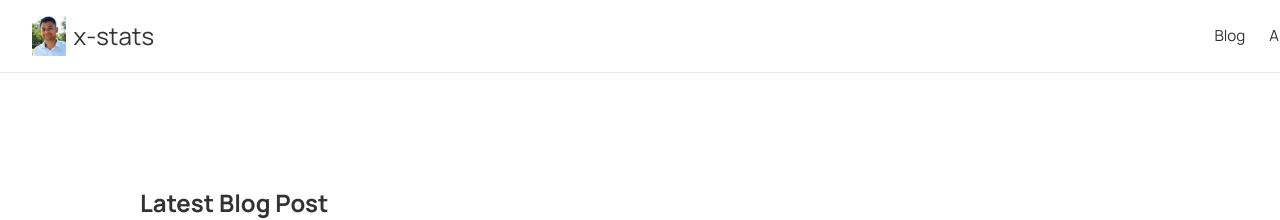
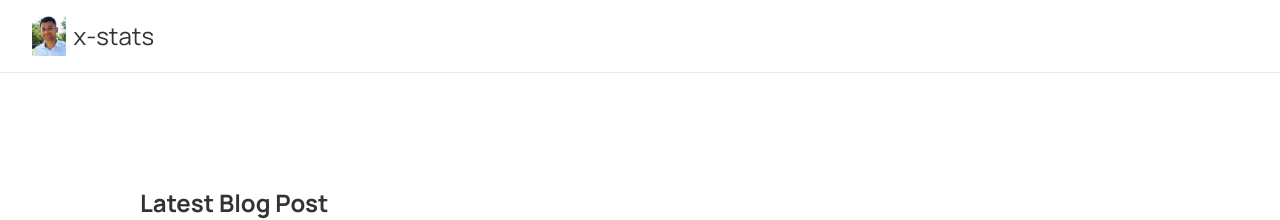
Before and after one commit to u3mukher/x-stats, a Jekyll site: the page built from index.md, in a window 1280 px wide. Shown: the top 220 px of the page. Built offline with Jekyll 4.4.1, drawn with Linux system fonts in a browser that asks for light colours.

Commit message:
Update custom.css

```diff
--- a/assets/css/custom.css
+++ b/assets/css/custom.css
@@ -4,7 +4,7 @@
 body {
   font-family: 'Manrope', sans-serif;
   margin: 0;
-  padding-top: 100px; /* for fixed header */
+  padding-top: 100px; /* for the fixed header */
   line-height: 1.6;
   color: #333333;
   background-color: #ffffff;
@@ -85,7 +85,7 @@ h1, h2, h3, h4, h5, h6 {
   margin-bottom: 0;
 }
 
-/* Custom Navigation */
+/* Custom Nav */
 .custom-nav {
   display: none;
 }
@@ -114,7 +114,7 @@ h1, h2, h3, h4, h5, h6 {
   color: #333333;
   font-weight: normal;
   white-space: nowrap;
-  font-size: 0.95em; /* Adjust if needed to fit */
+  font-size: 0.95em; /* Adjust if needed */
 }
 
 .custom-nav a:hover {
@@ -202,32 +202,10 @@ main {
   background-color: #005fa3;
 }
 
+/* Show Back-to-Top button always */
 @media (min-width: 768px) {
   .back-to-top {
     display: block;
-  }
-
-  /* On larger screens, hide hamburger and show nav inline */
-  .menu-toggle-label {
-    display: none;
-  }
-
-  .menu-toggle-checkbox:checked ~ .custom-nav,
-  .menu-toggle-checkbox ~ .custom-nav {
-    display: block;
-    position: static;
-    background: none;
-    border: none;
-    padding: 0;
-  }
-
-  .custom-nav ul {
-    flex-direction: row;
-    gap: 1.5em; /* Adjust gap if still cut off. If needed, reduce to 1em or 0.5em */
-  }
-
-  .custom-nav a {
-    font-size: 0.95em; /* If still cut off, reduce further: 0.9em or 0.85em */
   }
 }
 
@@ -241,10 +219,4 @@ a:focus, a:hover {
 }
 
 /* Responsive Adjustments */
-@media (max-width: 768px) {
-  .site-header {
-    flex-direction: row;
-    align-items: center;
-  }
-  /* On small screens, hamburger menu is used, so no need to worry about nav cut off here */
-}
+/* No special adjustments needed since always showing hamburger menu */
```
